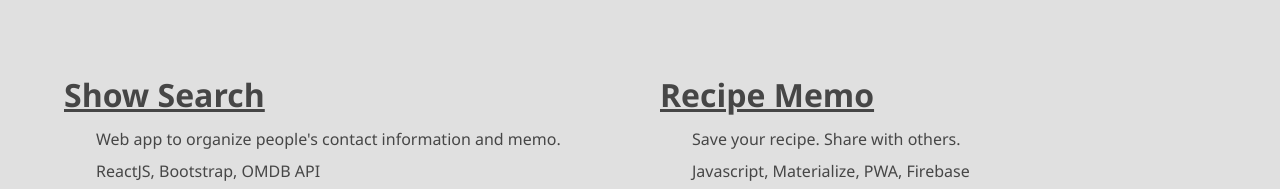
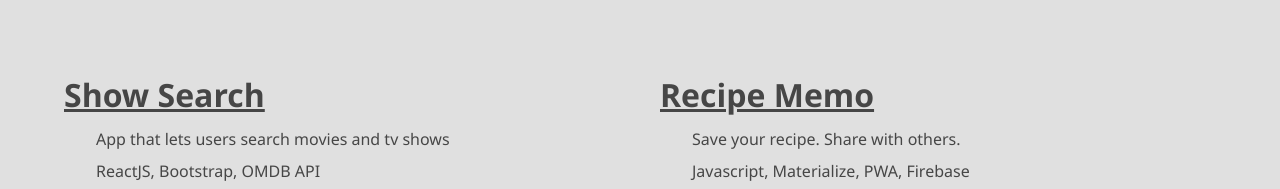
Before and after one commit to kimjaehu/myportfolio, a website: page dist/index.html in a window 1280 px wide. Shown: the part 2080-2269 px from the top of the page. Drawn offline with Linux system fonts and the light colour scheme.

Commit message:
amended project description

```diff
--- a/dist/index.html
+++ b/dist/index.html
@@ -115,7 +115,7 @@
           <div class="item">
             <h3 class="project-heading"> Show Search </h3>
             <p class="project-desc">
-                Web app to organize people's contact information and memo.
+              App that lets users search movies and tv shows
             </p>
             <p class="project-desc">ReactJS, Bootstrap, OMDB API</p>
             <a href="https://kimjaehu.github.io/showsearch-app/"  target="_blank" class="btn btn-project">
```
